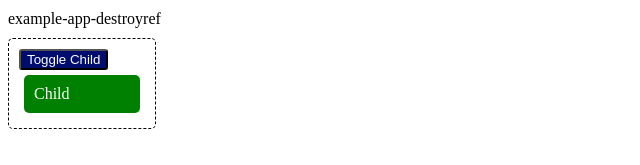
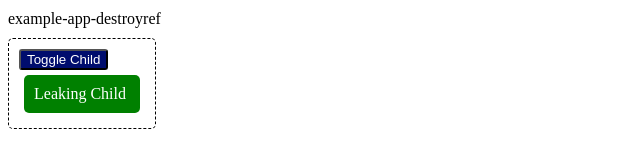
Before and after one commit to svene/angular-example-projects, an Angular app in the folder example-app-destroyref/: page / in a window 1280 px wide. Shown: the top 165 px of the page, without its empty margins (0-640 px from the left). Built offline with nearby package versions, Linux system fonts and the light colour scheme.

Commit message:
example-app-destroyref: renaming of child component

```diff
--- a/example-app-destroyref/src/app/app.component.ts
+++ b/example-app-destroyref/src/app/app.component.ts
@@ -1,11 +1,11 @@
 import { Component } from '@angular/core';
 import { CommonModule } from '@angular/common';
-import {ChildComponent} from "./child.component";
+import {LeakingChildComponent} from "./leaking-child.component";
 
 @Component({
   selector: 'app-root',
   standalone: true,
-  imports: [CommonModule, ChildComponent],
+  imports: [CommonModule, LeakingChildComponent],
 
   template: `
     <div class="app-header">{{title}}</div>
--- a/example-app-destroyref/src/app/child.component.ts
+++ b/example-app-destroyref/src/app/leaking-child.component.ts
@@ -7,17 +7,17 @@ import {interval, Observable} from "rxjs";
   standalone: true,
   imports: [CommonModule],
   template: `
-    <div class="component-container">Child</div>
+    <div class="component-container">Leaking Child</div>
   `,
-  styleUrls: ['./child.component.scss'],
+  styleUrls: ['./leaking-child.component.scss'],
 })
-export class ChildComponent implements OnInit, OnDestroy {
+export class LeakingChildComponent implements OnInit, OnDestroy {
   counter$!: Observable<number>;
   id = new Date().getTime()
   ngOnInit(): void {
     console.log('Child: ngOnInit');
     this.counter$ = interval(1000);
-    this.counter$.subscribe(it => console.count(`id: ${this.id}`));
+    this.counter$.subscribe(_ => console.count(`id: ${this.id}`));
   }
 
   ngOnDestroy(): void {
```
Also changed, not shown: example-app-destroyref/src/app/leaking-child.component.scss (renamed from example-app-destroyref/src/app/child.component.scss).
